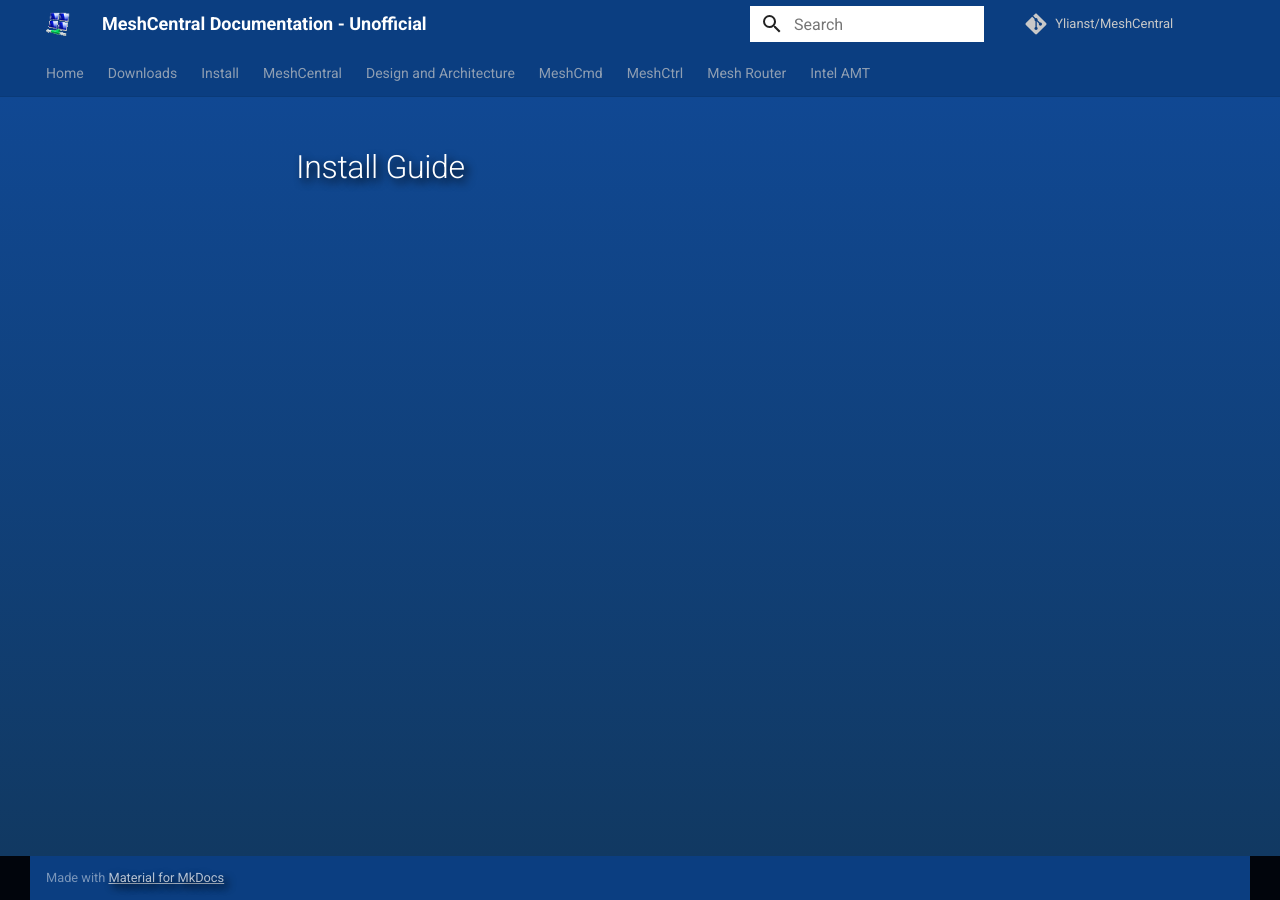
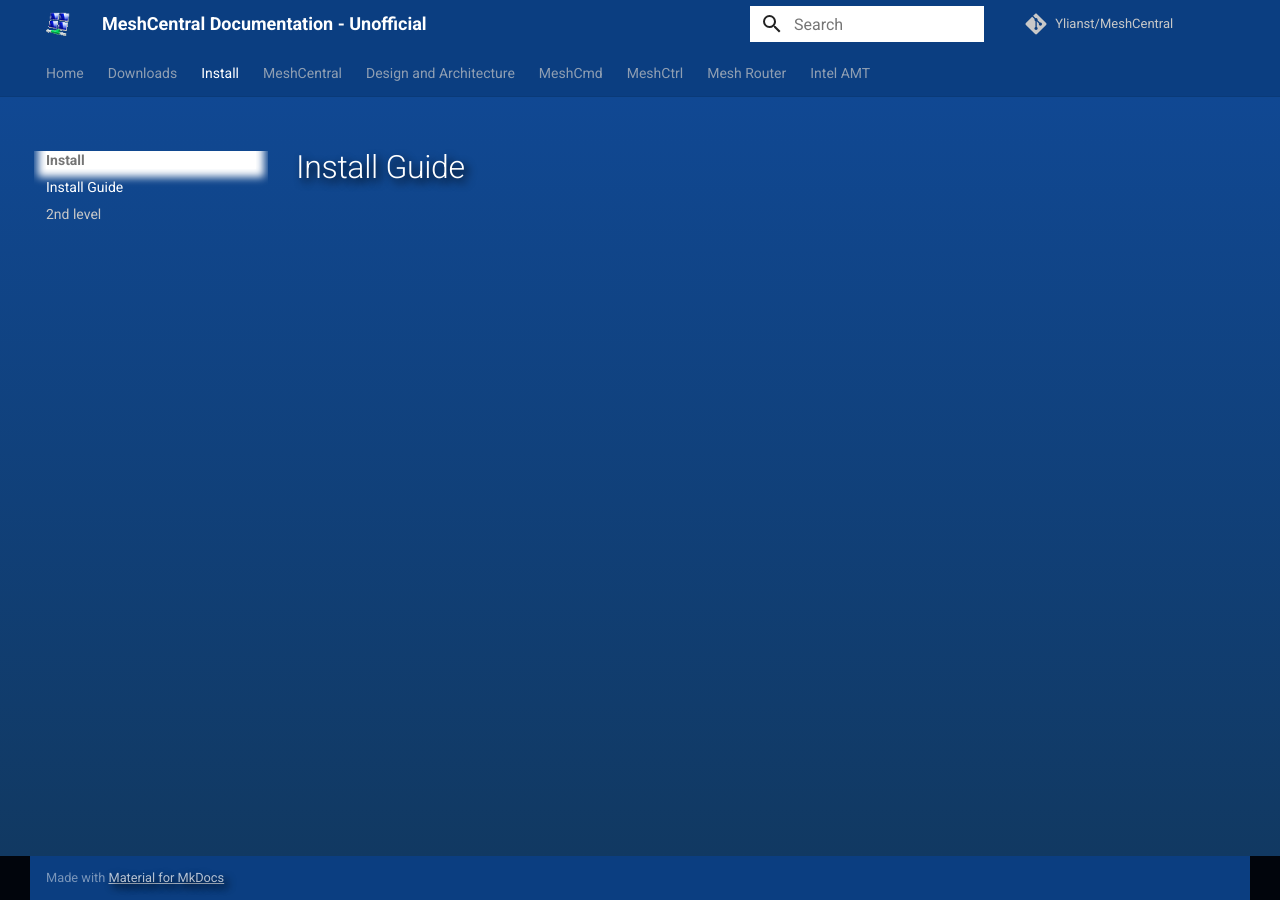
Before and after one commit to silversword411/meshcentraldocs_unofficial, an MkDocs documentation site: the page built from docs/docs/install/index.md, in a window 1280 px wide. Built offline with MkDocs 1.6.1 and Material for MkDocs 9.7.7, drawn with Linux system fonts in a browser that asks for light colours; comment, search, counter and statistics services are not loaded; some of the changed lines change nothing that is shown.

Commit message:
adding files

```diff
--- a/docs/mkdocs.yml
+++ b/docs/mkdocs.yml
@@ -5,7 +5,7 @@ nav:
   - Downloads: downloads.md
 
   - Install:
-    - install/install.md
+    - install/index.md
     - install/install2.md
 
   - MeshCentral:
```
Also changed, not shown: docs/docs/design/index.md (added), docs/docs/downloads.md (added), docs/docs/meshcmd/index.md (added), docs/docs/meshctrl/index.md (added), docs/docs/meshrouter/index.md (added).
